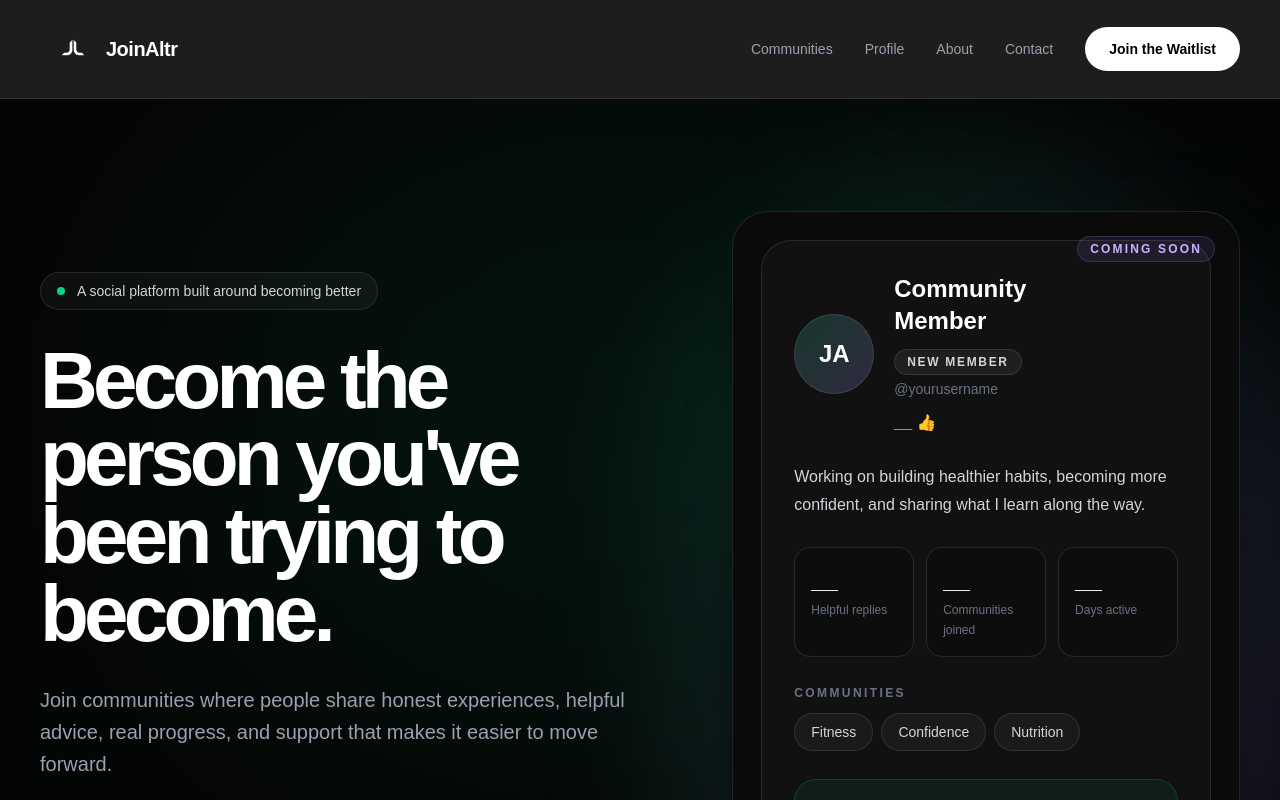
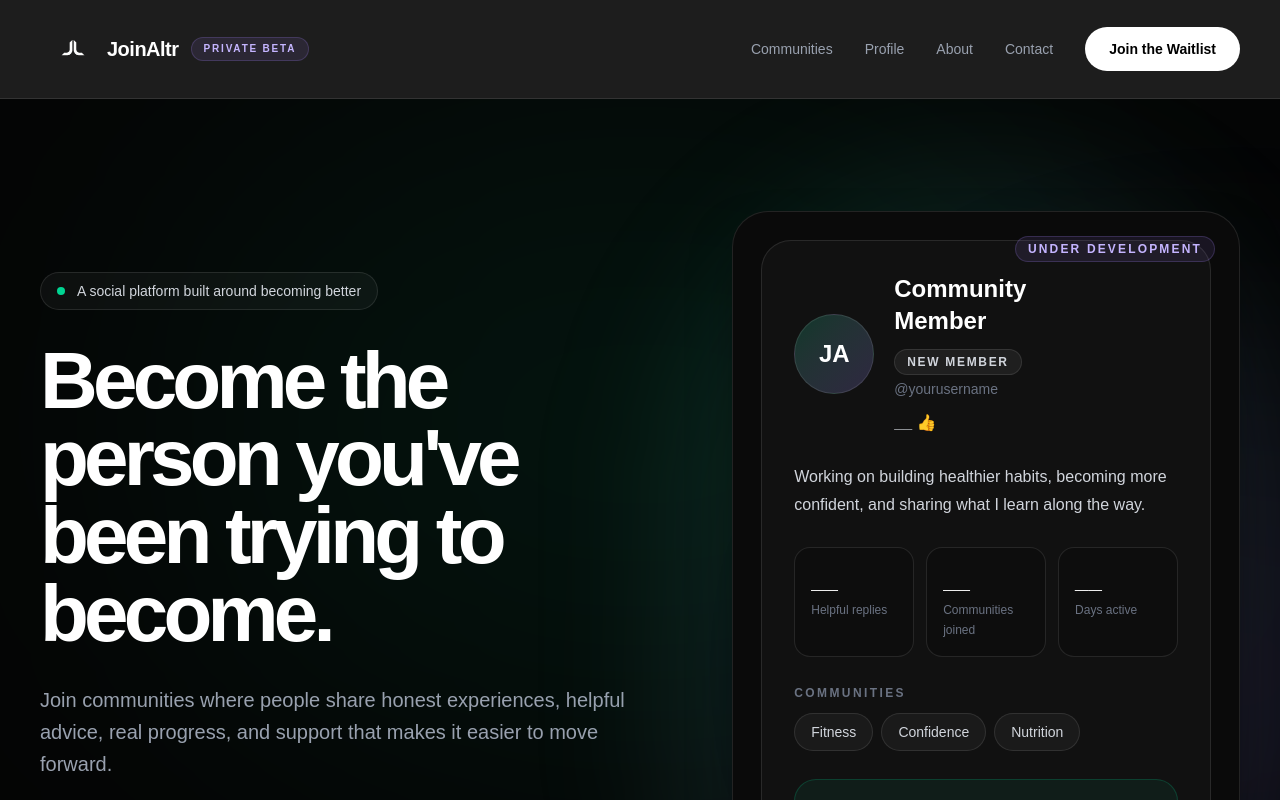
Before and after one commit to sebastian-altr/joinaltr, a Next.js app: page / in a window 1280 px wide. Shown: the top 800 px of the page. Built offline with nearby package versions, Linux system fonts and the light colour scheme.

Commit message:
Redesign homepage, add private beta badge, update about page, add logo, and mark features under development

```diff
--- a/app/components/Navbar.tsx
+++ b/app/components/Navbar.tsx
@@ -17,7 +17,7 @@ export default function Navbar() {
       <div className="mx-auto flex max-w-7xl items-center justify-between px-6 py-4 sm:px-10">
         <a
   href="/"
-          className="flex items-center gap-0.001 text-xl font-bold tracking-tight text-white"
+  className="flex items-center gap-0.25 text-xl font-bold tracking-tight text-white"
 >
   <Image
     src="/joinaltr-logo.png"
@@ -27,7 +27,14 @@ export default function Navbar() {
     priority
     className="object-contain"
   />
-          JoinAltr
+
+  <div className="flex items-center gap-3">
+    <span>JoinAltr</span>
+
+    <span className="rounded-full border border-violet-400/20 bg-violet-400/10 px-3 py-1 text-[10px] font-semibold uppercase tracking-[0.18em] text-violet-300">
+      Private Beta
+    </span>
+  </div>
 </a>
 
         <nav className="hidden items-center gap-8 md:flex">
--- a/app/page.tsx
+++ b/app/page.tsx
@@ -183,7 +183,7 @@ export default function HomePage() {
 
             <div className="relative overflow-hidden rounded-[36px] border border-white/10 bg-[#0a0a0a] p-5 shadow-2xl shadow-black/50 sm:p-7">
               <div className="absolute right-6 top-6 z-10 rounded-full border border-violet-400/20 bg-violet-400/10 px-3 py-1 text-xs font-semibold uppercase tracking-[0.18em] text-violet-300">
-                Coming soon
+                Under Development
               </div>
 
               <div className="rounded-[30px] border border-white/10 bg-white/[0.03] p-6 sm:p-8">
```
Lines whose indentation alone changed are shown as unchanged.
